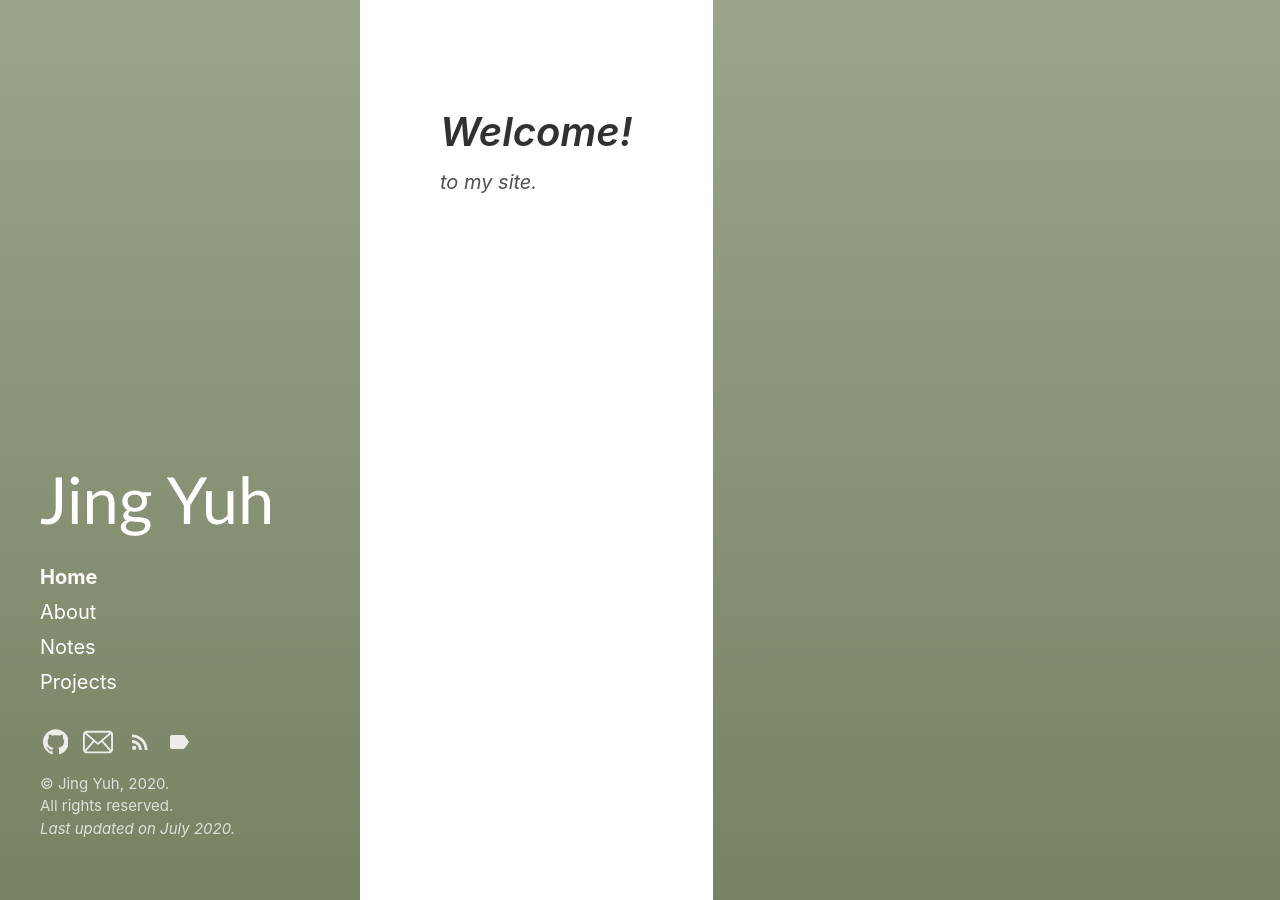
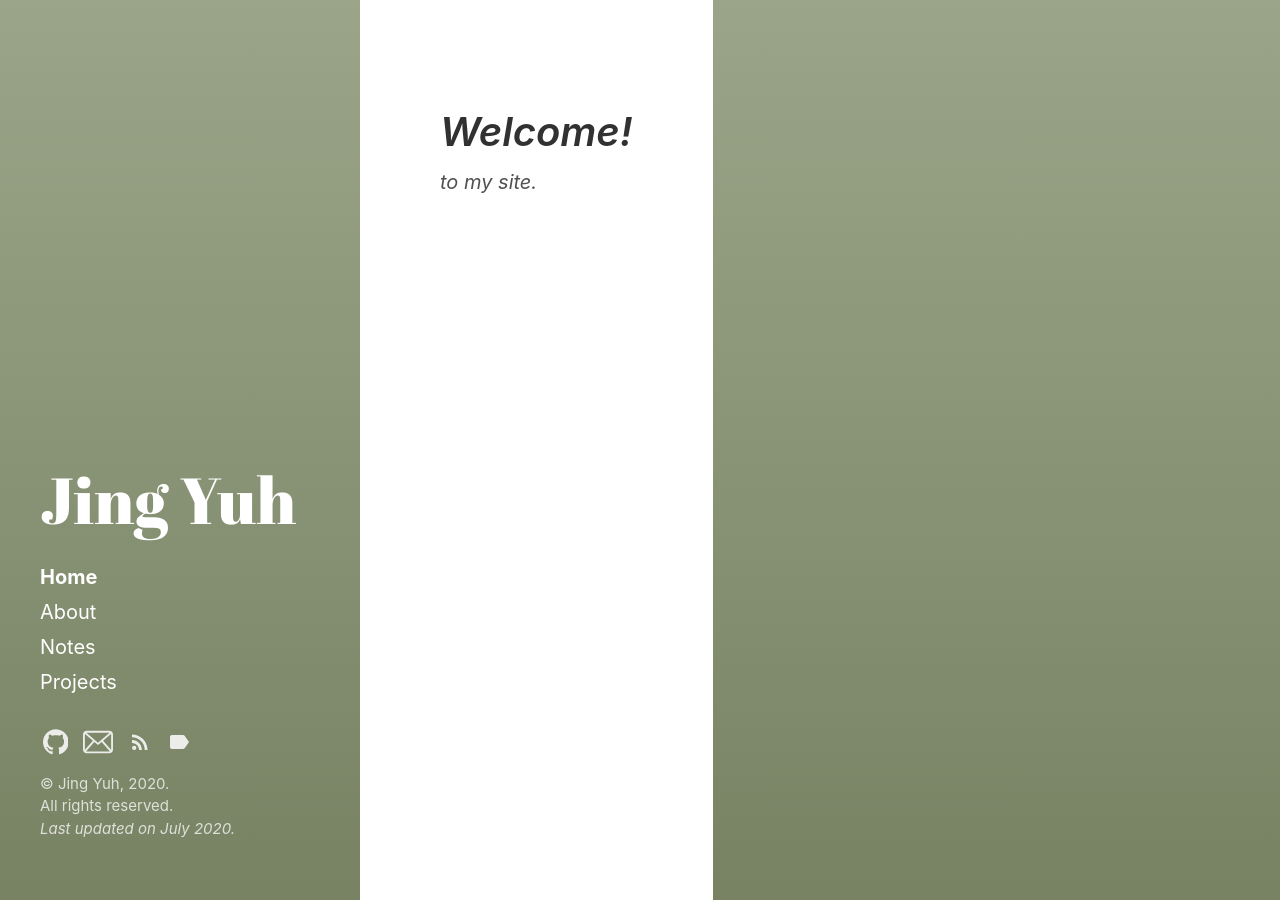
Before and after one commit to jyang123-bit/Website, a Jekyll site: the page built from index.html, in a window 1280 px wide. Built offline with Jekyll 4.4.1, drawn with Linux system fonts in a browser that asks for light colours; the list of posts is cut into pages by our own code.

Commit message:
Update _layout.scss

```diff
--- a/_sass/hydeout/_layout.scss
+++ b/_sass/hydeout/_layout.scss
@@ -37,7 +37,7 @@ body {
   padding: $section-spacing;
 
   .site-title {
-    font-family: 'Gill Sans','Gill Sans MT',Calibri,sans-serif;;
+    font-family: 'Abril Fatface','Gill Sans MT',Calibri,sans-serif;;
     font-size: $large-font-size;
     font-weight: normal;
     margin-bottom: $heading-spacing;
```
